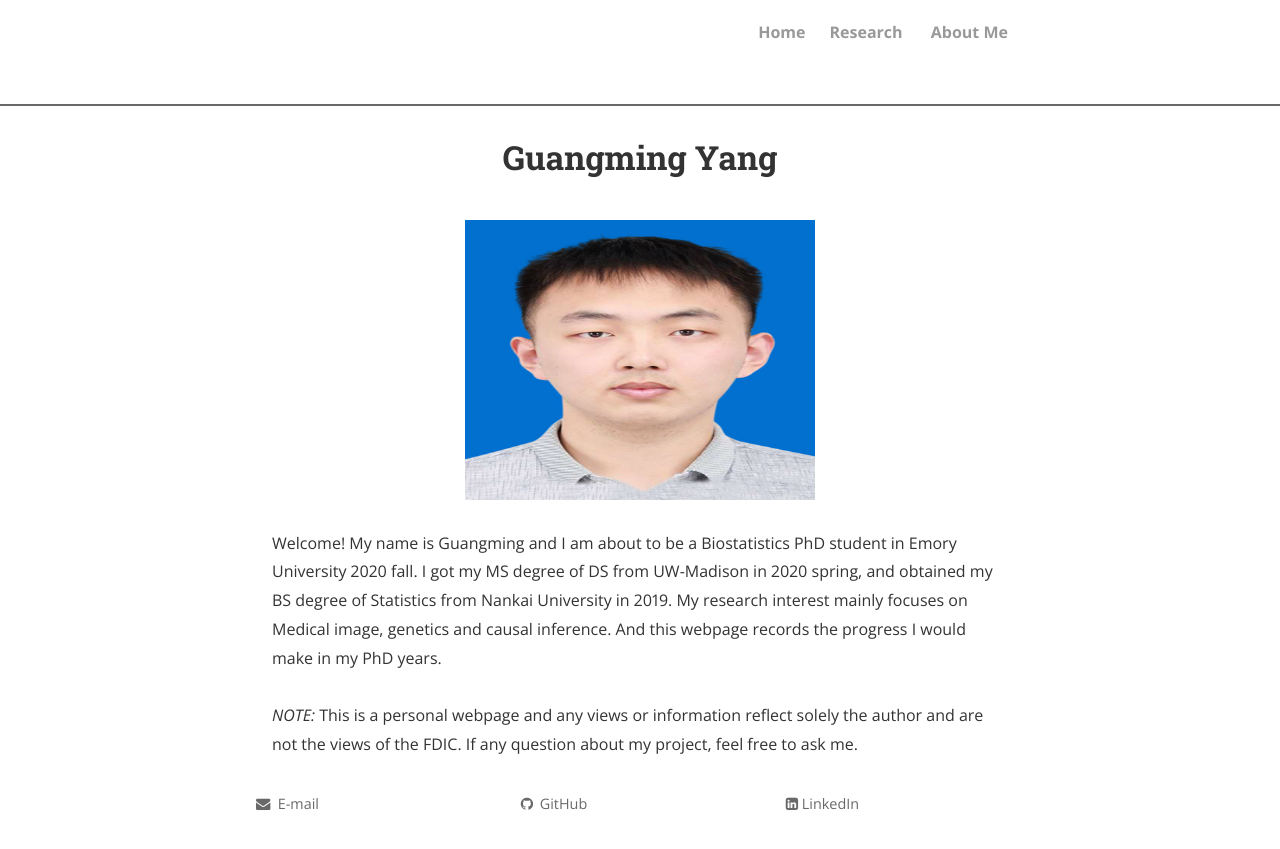
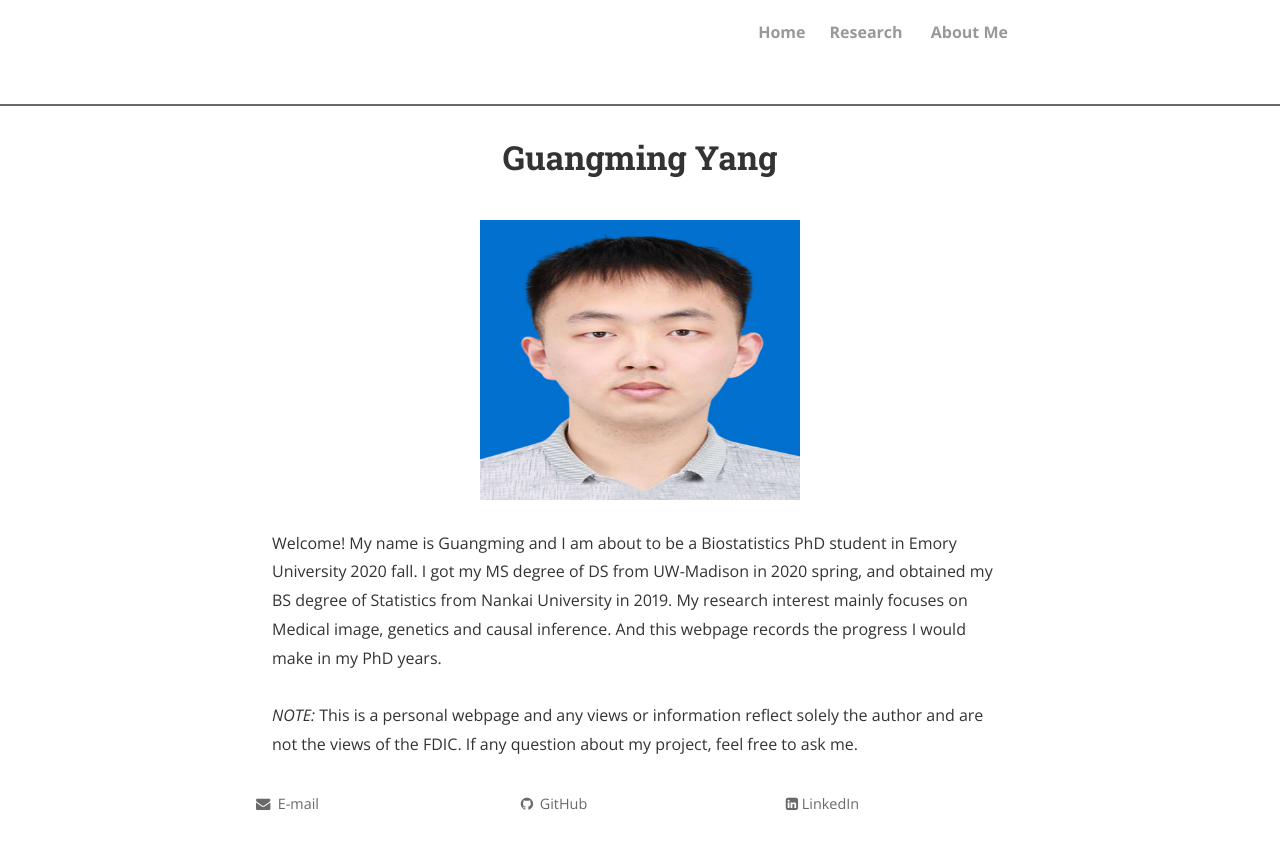
Before and after one commit to GYang79/Gyang79.github.io, a Jekyll site: the page built from index.html, in a window 1280 px wide. Shown: the top 849 px of the page. Built offline with Jekyll 4.4.1, drawn with Linux system fonts in a browser that asks for light colours; nearby versions of some CDN libraries; the list of posts is cut into pages by our own code; comment, search, counter and statistics services are not loaded; a style sheet for code colours, icons or effects is not loaded.

Commit message:
Update index.html

```diff
--- a/index.html
+++ b/index.html
@@ -13,7 +13,7 @@ title: Guangming Yang
 </script>
 
 
-<img src="profile_picture.jpg" alt="Paul Soto pic" style="width:350px;height:280px;" title="Guangming Yang"; algin="middle">
+<img src="profile_picture.jpg" alt="Paul Soto pic" style="width:320px;height:280px;" title="Guangming Yang"; algin="middle">
 <br>
 Welcome! My name is Guangming and I am about to be a Biostatistics PhD student in Emory University 2020 fall. I got my MS degree of DS from UW-Madison in 2020 spring, and obtained my BS degree of Statistics from Nankai University in 2019. My research interest mainly focuses on Medical image, genetics and causal inference. And this webpage records the progress I would make in my PhD years.
 <br><br>
```
